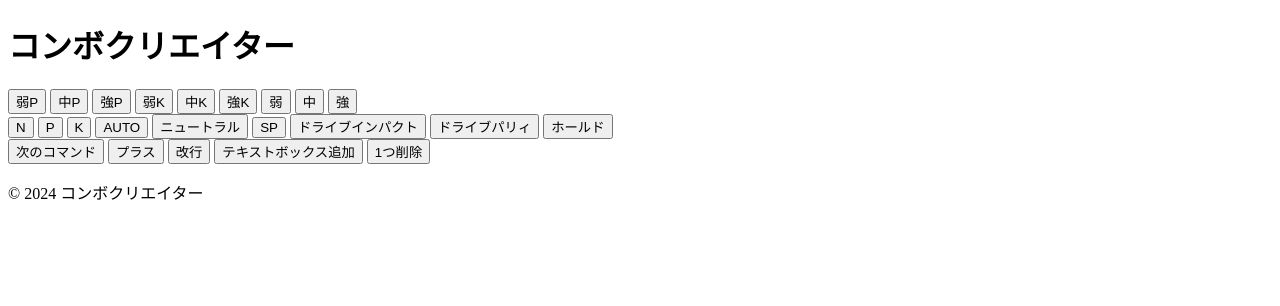
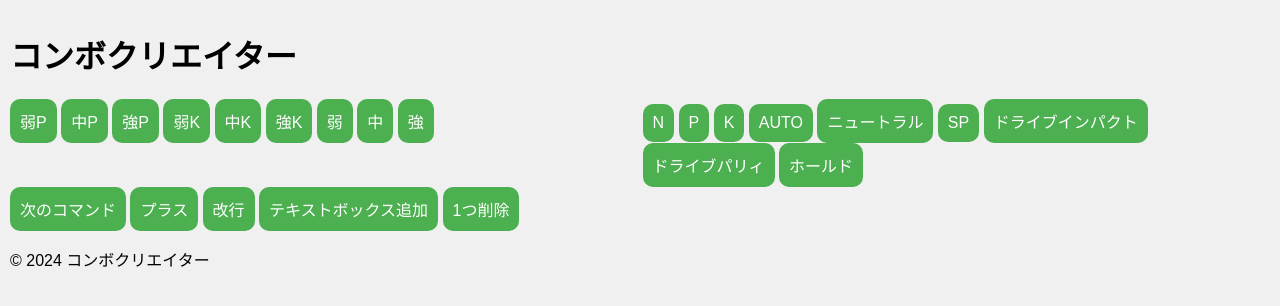
Before and after one commit to breisel/CreatecomboSmart, a plain HTML site: page index.html in a window 1280 px wide. Drawn offline with Linux system fonts and the light colour scheme.

Commit message:
Update index.html

```diff
--- a/index.html
+++ b/index.html
@@ -4,7 +4,7 @@
     <meta charset="UTF-8">
     <meta name="viewport" content="width=device-width, initial-scale=1.0">
     <title>コンボクリエイター</title>
-    <link rel="stylesheet" href="styles.css">
+    <link rel="stylesheet" href="setting.css">
 </head>
 <body>
     <header>
```
